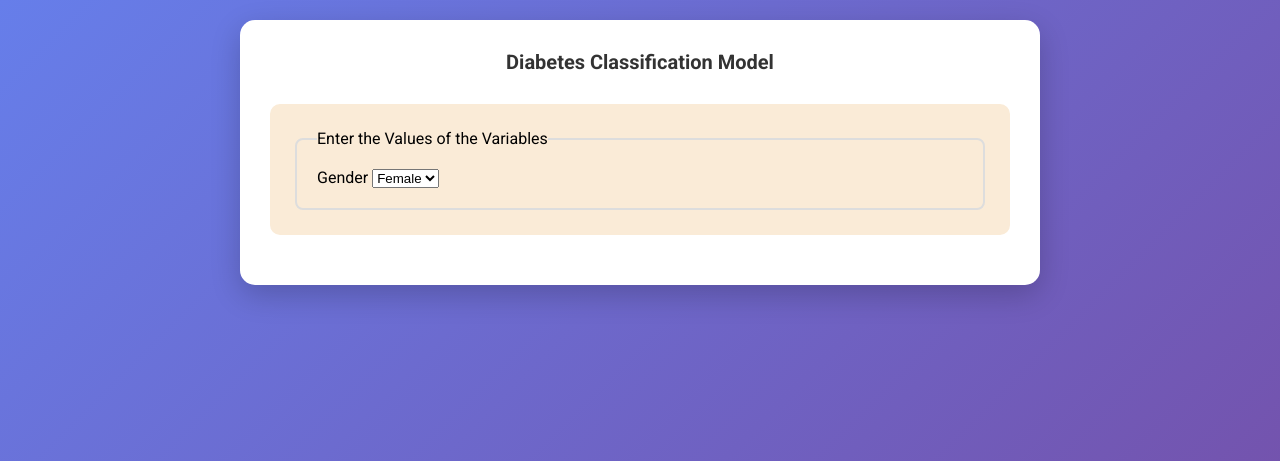
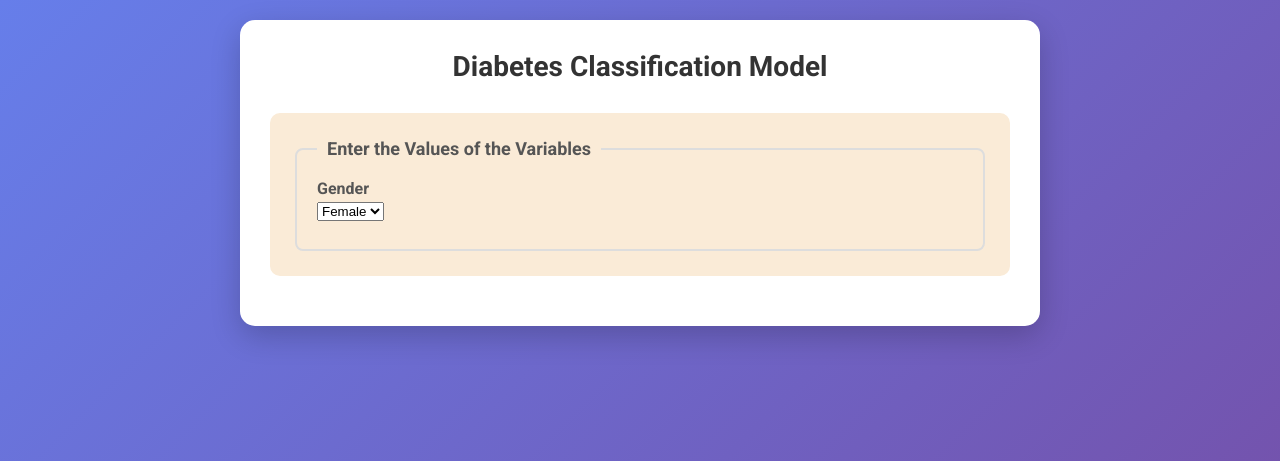
Before and after one commit to Prog-LucasAlves/ML_Cla_Flask, a Flask app: page / in a window 1280 px wide. Shown: the top 461 px of the page. Run offline with Flask 3, Linux system fonts and the light colour scheme; parts of the project's set-up code (start-up, migrations or seed data) failed here and were passed over.

Commit message:
add app.py

```diff
--- a/app.py
+++ b/app.py
@@ -33,6 +33,7 @@ def index():
             input_data = pd.DataFrame({"gender": [gender]})
 
             prediction = model.predict(input_data)[0]
+            probability = model.predict_proba(input_data)[0][1]
 
         except Exception as e:
             prediction = "Error"
--- a/static/styles.css
+++ b/static/styles.css
@@ -24,7 +24,7 @@ h1 {
     text-align: center;
     color: #333;
     margin-bottom: 30px;
-    font-size: 20px;
+    font-size: 28px;
 }
 
 form {
@@ -39,3 +39,21 @@ fieldset {
     padding: 20px;
     border-radius: 8px;
 }
+
+legend {
+    font-weight: bold;
+    color: #555;
+    padding: 0 10px;
+    font-size: 18px;
+}
+
+.form-group {
+    margin-bottom: 8px;
+}
+
+label {
+    display: block;
+    margin-bottom: 3px;
+    font-weight: bold;
+    color: #555;
+}
```
